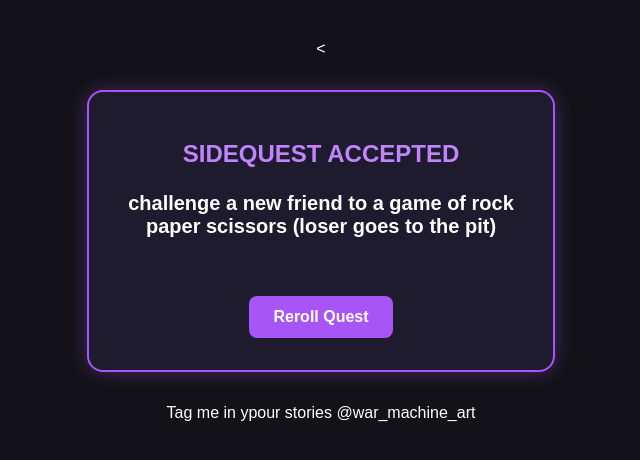
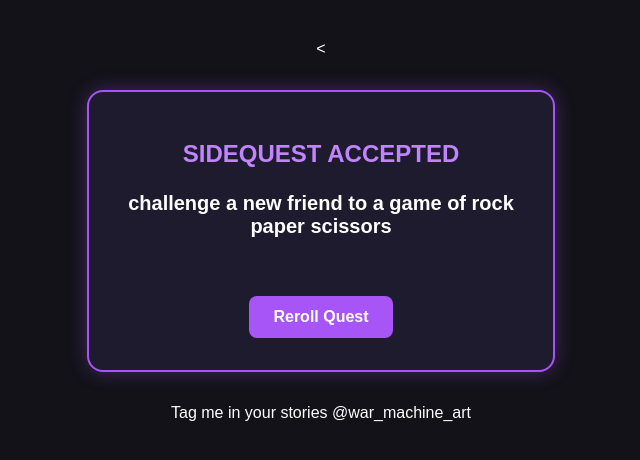
Before and after one commit to War-machine-2111/Festival-sidequest, a plain HTML site: page index.html in a window 1280 px wide. Shown: the whole page, without its empty margins (319-959 px from the left). Drawn offline with Linux system fonts and the light colour scheme.

Commit message:
Update index.html

```diff
--- a/index.html
+++ b/index.html
@@ -27,13 +27,12 @@
       "Teach a stranger your favorite signature dance move.",
       "Gift a bracelet or trinket to someone without Kandi",
       "Headbang on the rail",
-      "Pick up 1 dropped item from the pit (water bottle, pashmina, phone, etc",
+      "Pick up 1 dropped item from the ground (water bottle, pashmina, phone, etc",
       "lock eyes with a stranger during a bass drop and match their BASS FACE",
-      "challenge a new friend to a game of rock paper scissors (loser goes to the pit)",
+      "challenge a new friend to a game of rock paper scissors",
       "gift kandi or a trinket to security working behind the rail",
       "offer to hold someones totem for 30 seconds so they can rest their arms",
       "Trade a piece of kandi with someone who has mushrooms on their outfit",
-      "Find someone who looks separated from their group, ask who they're looking for, and help them spot their crew's totem",
       "Spot someone sitting down looking overwhelmed, offer them a water, and make sure they're doing okay",
       "Synchronize a massive slow-motion headbang with a stranger",
       "Ask 2 people to Teach you how to Dougie",
@@ -47,4 +46,4 @@
   </script>
 </body>
 </html>
-Tag me in ypour stories @war_machine_art
+Tag me in your stories @war_machine_art
```
